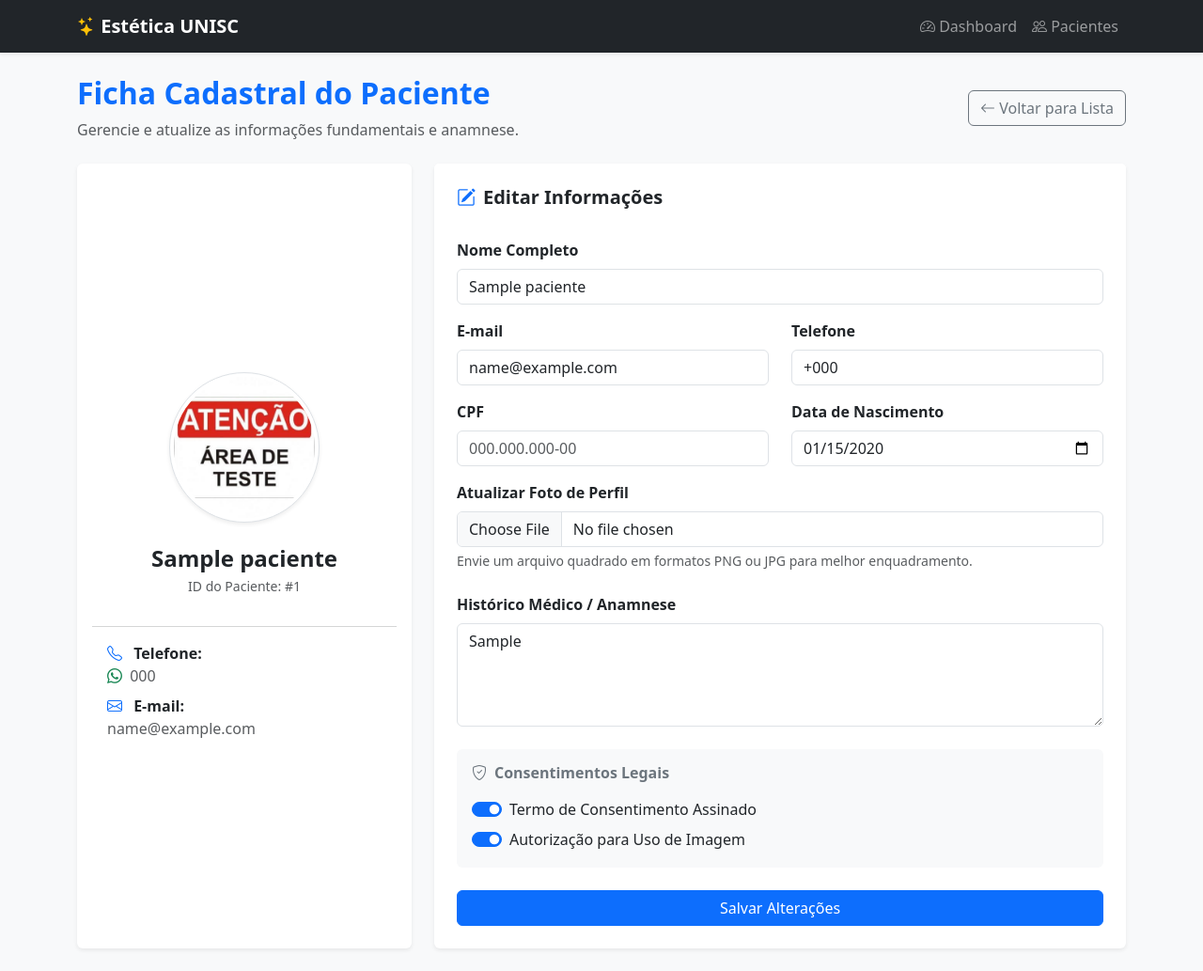
After one commit to FabricioGMV/Clinica_Estetica_UNISC, a Flask app: page /paciente/1/detalhes in a window 1280 px wide. The commit adds this page. Shown: the whole page at 94% size. Run offline with Flask 3, Linux system fonts and the light colour scheme; tables that the repository leaves empty hold one stand-in row (values such as "Sample post").

Commit message:
criacao da pagina de detalhamento do perfil do paciente, adicionar botao de perfil na pagina de lista de perfis, alterando rotaspara a nova pagina.

```diff
--- a/app/controllers/rotas.py
+++ b/app/controllers/rotas.py
@@ -8,7 +8,34 @@ rotas_bp = Blueprint('rotas', __name__)
 #1. Rota principal
 @rotas_bp.route('/')
 def index():
-    return render_template('index.html')
+    conn = get_db_connection()
+
+    # 1. Conta o Total de Pacientes cadastrados
+    total_pacientes = conn.execute("SELECT COUNT(*) FROM pacientes").fetchone()[0]
+
+    # 2. Conta Agendamentos que estão com status 'Aguardando'
+    agendamentos_pendentes = conn.execute("SELECT COUNT(*) FROM agendamentos WHERE status = 'Aguardando'").fetchone()[0]
+
+    # 3. Calcula a Receita do Mês Atual
+    now = datetime.datetime.now()
+    mes_atual_str = f"{now.year}-{now.month:02d}"
+
+    receita_bruta = conn.execute(
+        "SELECT SUM(valor_cobrado) FROM agendamentos WHERE status_pagamento = 'Pago' AND status != 'Cancelado' AND data_hora LIKE ?",
+        (f"{mes_atual_str}-%",)
+    ).fetchone()[0]
+
+    # Se não houver receita, garante que seja 0. Se houver, formata para o padrão Brasileiro (ex: 1.200,50)
+    receita_total = float(receita_bruta) if receita_bruta else 0.0
+    receita_formatada = "{:,.2f}".format(receita_total).replace(',', 'X').replace('.', ',').replace('X', '.')
+
+    conn.close()
+
+    # Envia todos esses dados para o seu index.html
+    return render_template('index.html',
+                           total_pacientes=total_pacientes,
+                           agendamentos_pendentes=agendamentos_pendentes,
+                           receita_total=receita_formatada)
 
 #2. Rota da lista de pacientes
 @rotas_bp.route('/pacientes')
@@ -54,7 +81,41 @@ def perfil_paciente(id):
 
     return render_template('perfil_paciente.html', paciente=paciente, agendamentos=agendamentos_ordenados)
 
-#5. Rota para agendar nova consulta
+#5. Rota para Visualizar Detalhes e Editar dados/foto do Paciente
+@rotas_bp.route('/paciente/<int:id>/detalhes', methods=['GET', 'POST'])
+def detalhes_paciente(id):
+    paciente = paciente_service.obter_paciente(id)
+
+    if request.method == 'POST':
+        # Aqui enviamos tanto os dados textuais quanto os arquivos (foto)
+        # Se o seu paciente_service.atualizar_pacientes não aceitar arquivos ainda,
+        # você pode tratar o upload da foto diretamente aqui ou passar request.files
+        paciente_service.atualizar_pacientes(id, request.form)
+
+        # Exemplo de tratamento de foto direto na rota se preferir simplificar:
+        if 'foto_perfil' in request.files:
+            file = request.files['foto_perfil']
+            if file and file.filename != '':
+                # Supondo que você salve na pasta correspondente
+                filename = f"paciente_{id}.jpg"
+                import os
+                # Define o caminho para a pasta static do projeto
+                basedir = os.path.abspath(os.path.dirname(os.path.dirname(__file__)))
+                upload_path = os.path.join(basedir, 'app', 'static', 'uploads', 'perfis')
+                os.makedirs(upload_path, exist_ok=True)
+                file.save(os.path.join(upload_path, filename))
+
+                # Salva o caminho/nome da foto no banco de dados se tiver a coluna
+                conn = get_db_connection()
+                conn.execute('UPDATE pacientes SET email = ? WHERE id = ?', (paciente['email'], id)) # Ajuste conforme seu banco
+                conn.close()
+
+        flash('Dados do paciente atualizados com sucesso!', 'success')
+        return redirect(url_for('rotas.detalhes_paciente', id=id))
+
+    return render_template('detalhes_paciente.html', paciente=paciente)
+
+#6. Rota para agendar nova consulta
 @rotas_bp.route('/paciente/<int:id>/agendar', methods=['GET', 'POST'])
 def novo_agendamento(id):
     paciente = paciente_service.obter_paciente(id)
@@ -66,7 +127,7 @@ def novo_agendamento(id):
 
     return render_template('form_agendamento.html', paciente=paciente)
 
-#6. Rota para editar paciente
+#7. Rota para editar paciente
 @rotas_bp.route('/paciente/<int:id>/editar', methods=['GET', 'POST'])
 def editar_paciente(id):
     paciente = paciente_service.obter_paciente(id)
@@ -77,7 +138,7 @@ def editar_paciente(id):
 
     return render_template('form_paciente.html', paciente=paciente)
 
-#7. Rota para editar agendamento (CORRIGIDA A PROTEÇÃO DOS CAMPOS BLOQUEADOS)
+#8. Rota para editar agendamento (CORRIGIDA A PROTEÇÃO DOS CAMPOS BLOQUEADOS)
 @rotas_bp.route('/agendamento/<int:id>/editar', methods=['GET', 'POST'])
 def editar_agendamento(id):
     agendamento = dict(agendamento_service.obter_agendamento(id)) # Transformado em dicionário
@@ -109,14 +170,14 @@ def editar_agendamento(id):
 
     return render_template('form_agendamento.html', agendamento=agendamento, paciente=paciente, qtd_sessoes=qtd_sessoes)
 
-#8. Rota para editar pagamento do agendamento
+#9. Rota para editar pagamento do agendamento
 @rotas_bp.route('/agendamento/<int:id>/pagar', methods=['POST'])
 def pagar_agendamento(id):
     agendamento = agendamento_service.obter_agendamento(id)
     agendamento_service.confirmar_pagamento_e_agendamento(id)
     return redirect(url_for('rotas.perfil_paciente', id=agendamento['paciente_id']))
 
-#9. Rota para registrar sessão (ATUALIZADA PARA INJETAR QTD_SESSOES NO TEMPLATE)
+#10. Rota para registrar sessão (ATUALIZADA PARA INJETAR QTD_SESSOES NO TEMPLATE)
 @rotas_bp.route('/agendamento/<int:id>/registrar_sessao', methods=['GET', 'POST'])
 def registrar_sessao(id):
     agendamento = agendamento_service.obter_agendamento(id)
@@ -134,7 +195,7 @@ def registrar_sessao(id):
     # Repassado "qtd_sessoes" para que o form_procedimento saiba se exige retorno ou não
     return render_template('form_procedimento.html', agendamento=agendamento, paciente=paciente, qtd_sessoes=qtd_sessoes)
 
-#10. Rota inteligente para Finalizar ou Cancelar via botões rápidos (Modal do perfil)
+#11. Rota inteligente para Finalizar ou Cancelar via botões rápidos (Modal do perfil)
 @rotas_bp.route('/agendamento/<int:id>/mudar_status/<novo_status>', methods=['POST'])
 def mudar_status_agendamento(id, novo_status):
     conn = get_db_connection()
@@ -147,7 +208,7 @@ def mudar_status_agendamento(id, novo_status):
 
     return redirect(url_for('rotas.perfil_paciente', id=agendamento['paciente_id']))
 
-#11. Rota para visualizar todas as sessões de um procedimento específico de forma detalhada
+#12. Rota para visualizar todas as sessões de um procedimento específico de forma detalhada
 @rotas_bp.route('/agendamento/<int:id>/sessoes')
 def ver_sessoes_detalhadas(id):
     agendamento = agendamento_service.obter_agendamento(id)
@@ -156,7 +217,7 @@ def ver_sessoes_detalhadas(id):
 
     return render_template('sessoes_detalhadas.html', agendamento=agendamento, paciente=paciente, sessoes=sessoes)
 
-#12. Rota opcional para editar apenas a data de retorno de uma sessão específica (enquanto pendente)
+#13. Rota opcional para editar apenas a data de retorno de uma sessão específica (enquanto pendente)
 @rotas_bp.route('/sessao/<int:sessao_id>/editar_retorno', methods=['POST'])
 def editar_retorno(sessao_id):
     nova_data = request.form.get('data_hora_retorno')
@@ -172,7 +233,7 @@ def editar_retorno(sessao_id):
     conn.close()
     return redirect(url_for('rotas.ver_sessoes_detalhadas', id=sessao['agendamento_id']))
 
-#13. Rota do Painel Financeiro
+#14. Rota do Painel Financeiro
 @rotas_bp.route('/financeiro')
 def financeiro():
     conn = get_db_connection()
@@ -260,7 +321,7 @@ def financeiro():
                                'procedimento': procedimento
                            })
 
-#14. Rota de Estatísticas (Foco Operacional e Clínico)
+#15. Rota de Estatísticas (Foco Operacional e Clínico)
 @rotas_bp.route('/estatisticas')
 def estatisticas():
     conn = get_db_connection()
@@ -298,7 +359,7 @@ def estatisticas():
                            dados_procedimentos=dados_procedimentos)
 
 
-#15. Rota de Relatórios (Foco em Vendas, BI e Exportação)
+#16. Rota de Relatórios (Foco em Vendas, BI e Exportação)
 @rotas_bp.route('/relatorios')
 def relatorios():
     conn = get_db_connection()
--- /dev/null
+++ b/app/templates/detalhes_paciente.html
@@ -0,0 +1,264 @@
+{% extends 'base.html' %}
+
+{% block title %}Detalhes de {{ paciente.nome_completo }} - Estética UNISC{% endblock %}
+
+{% block content %}
+<div class="row mb-4">
+    <div class="col-12 d-flex justify-content-between align-items-center">
+        <div>
+            <h2 class="text-primary fw-bold">Ficha Cadastral do Paciente</h2>
+            <p class="text-muted mb-0">Gerencie e atualize as informações fundamentais e anamnese.</p>
+        </div>
+        <a href="/pacientes" class="btn btn-outline-secondary">
+            <i class="bi bi-arrow-left"></i> Voltar para Lista
+        </a>
+    </div>
+</div>
+
+<div class="row">
+    <div class="col-lg-4 mb-4">
+        <div class="card shadow-sm border-0 h-100 text-center">
+            <div class="card-body d-flex flex-column justify-content-center align-items-center py-5">
+                <div class="mb-4 position-relative">
+                    <img src="/static/uploads/perfis/paciente_{{ paciente.id }}.jpg"
+                         onerror="this.src='https://cdn-icons-png.flaticon.com/512/3135/3135715.png'"
+                         alt="Foto de {{ paciente.nome_completo }}"
+                         class="rounded-circle img-thumbnail shadow-sm"
+                         style="width: 160px; height: 160px; object-fit: cover;">
+                </div>
+
+                <h4 class="fw-bold text-dark mb-1">{{ paciente.nome_completo }}</h4>
+                <p class="text-muted small mb-3">ID do Paciente: #{{ paciente.id }}</p>
+
+                <hr class="w-100 text-muted my-3">
+
+                <div class="text-start w-100 px-3">
+                    <p class="mb-2">
+                        <strong><i class="bi bi-telephone text-primary me-2"></i> Telefone:</strong> <br>
+                        {% if paciente.telefone %}
+                            <a href="https://wa.me/{{ paciente.telefone | replace('+', '') | replace(' ', '') | replace('-', '') }}" target="_blank" class="text-decoration-none">
+                                <i class="bi bi-whatsapp text-success me-1"></i>
+                                <span class="text-muted">{{ paciente.telefone[:3] ~ ' ' ~ paciente.telefone[3:5] ~ ' ' ~ paciente.telefone[5:10] ~ '-' ~ paciente.telefone[10:] if paciente.telefone and paciente.telefone|length >= 13 else paciente.telefone }}</span>
+                            </a>
+                        {% else %}
+                            <span class="text-muted">Não informado</span>
+                        {% endif %}
+                    </p>
+                    <p class="mb-0"><strong><i class="bi bi-envelope text-primary me-2"></i> E-mail:</strong> <br><span class="text-muted text-break">{{ paciente.email or 'Não informado' }}</span></p>
+                </div>
+            </div>
+        </div>
+    </div>
+
+    <div class="col-lg-8 mb-4">
+        <div class="card shadow-sm border-0">
+            <div class="card-header bg-white border-0 pt-4 px-4">
+                <h5 class="fw-bold text-dark mb-0"><i class="bi bi-pencil-square text-primary me-2"></i>Editar Informações</h5>
+            </div>
+            <div class="card-body p-4">
+                <form id="formDetalhesPaciente" action="/paciente/{{ paciente.id }}/detalhes" method="POST" enctype="multipart/form-data">
+
+                    <div class="row mb-3">
+                        <div class="col-md-12">
+                            <label for="nome_completo" class="form-label fw-semibold">Nome Completo</label>
+                            <input type="text" class="form-control" id="nome_completo" name="nome_completo" value="{{ paciente.nome_completo }}" required>
+                        </div>
+                    </div>
+
+                    <div class="row mb-3">
+                        <div class="col-md-6">
+                            <label for="email" class="form-label fw-semibold">E-mail</label>
+                            <input type="email" class="form-control" id="email" name="email" value="{{ paciente.email or '' }}">
+                        </div>
+                        <div class="col-md-6">
+                            <label for="telefone" class="form-label fw-semibold">Telefone</label>
+                            <input type="text" class="form-control" id="telefone" name="telefone" value="{{ paciente.telefone or '' }}" placeholder="+55 11 90000-0000 ou +1 555...">
+                        </div>
+                    </div>
+
+                    <div class="row mb-3">
+                        <div class="col-md-6">
+                            <label for="cpf" class="form-label fw-semibold">CPF</label>
+                            <input type="text" class="form-control" id="cpf" name="cpf" value="{{ paciente.cpf or '' }}" placeholder="000.000.000-00">
+                        </div>
+                        <div class="col-md-6">
+                            <label for="data_nascimento" class="form-label fw-semibold">Data de Nascimento</label>
+                            <input type="date" class="form-control" id="data_nascimento" name="data_nascimento" value="{{ paciente.data_nascimento or '' }}">
+                        </div>
+                    </div>
+
+                    <div class="row mb-4">
+                        <div class="col-md-12">
+                            <label for="foto_perfil" class="form-label fw-semibold">Atualizar Foto de Perfil</label>
+                            <input type="file" class="form-control" id="foto_perfil" name="foto_perfil" accept="image/*">
+                            <div class="form-text">Envie um arquivo quadrado em formatos PNG ou JPG para melhor enquadramento.</div>
+                        </div>
+                    </div>
+
+                    <div class="mb-4">
+                        <label for="historico_medico" class="form-label fw-semibold">Histórico Médico / Anamnese</label>
+                        <textarea class="form-control" id="historico_medico" name="historico_medico" rows="4">{{ paciente.historico_medico or '' }}</textarea>
+                    </div>
+
+                    <div class="card bg-light border-0 p-3 mb-4">
+                        <h6 class="fw-bold text-secondary mb-3"><i class="bi bi-shield-check me-2"></i>Consentimentos Legais</h6>
+                        <div class="form-check form-switch mb-2">
+                            <input class="form-check-input" type="checkbox" role="switch" id="termo_consentimento" name="termo_consentimento" value="1" {% if paciente.termo_consentimento %}checked{% endif %}>
+                            <label class="form-check-label text-dark" for="termo_consentimento">Termo de Consentimento Assinado</label>
+                        </div>
+                        <div class="form-check form-switch">
+                            <input class="form-check-input" type="checkbox" role="switch" id="autorizacao_imagem" name="autorizacao_imagem" value="1" {% if paciente.autorizacao_imagem %}checked{% endif %}>
+                            <label class="form-check-label text-dark" for="autorizacao_imagem">Autorização para Uso de Imagem</label>
+                        </div>
+                    </div>
+
+                    <button type="submit" class="btn btn-primary w-100">Salvar Alterações</button>
+                </form>
+            </div>
+        </div>
+    </div>
+</div>
+{% endblock %}
+
+{% block scripts %}
+<script>
+    document.addEventListener('DOMContentLoaded', () => {
+        const cpfInput = document.getElementById('cpf');
+        const telInput = document.getElementById('telefone');
+        const dataInput = document.getElementById('data_nascimento');
+        const form = document.getElementById('formDetalhesPaciente');
+
+        // --- Máscara CPF (XXX.XXX.XXX-XX) ---
+        if (cpfInput) {
+            cpfInput.addEventListener('input', function (e) {
+                let v = e.target.value.replace(/\D/g, '');
+                if (v.length > 11) v = v.substring(0, 11);
+                v = v.replace(/(\d{3})(\d)/, '$1.$2');
+                v = v.replace(/(\d{3})(\d)/, '$1.$2');
+                v = v.replace(/(\d{3})(\d{1,2})$/, '$1-$2');
+                e.target.value = v;
+            });
+
+            // Dispara evento para formatar caso já venha preenchido do banco
+            if(cpfInput.value) {
+                cpfInput.dispatchEvent(new Event('input'));
+            }
+        }
+
+        // --- Nova Máscara Dinâmica de Telefone ---
+        if (telInput) {
+            telInput.addEventListener('input', function (e) {
+                let raw = e.target.value;
+                // Mantém apenas o '+' e os números
+                let v = raw.replace(/[^\d+]/g, '');
+
+                if (v.length === 0) {
+                    e.target.value = '';
+                    return;
+                }
+
+                // Força que a string inicie com '+'
+                if (v[0] !== '+') {
+                    v = '+' + v.replace(/\+/g, '');
+                } else {
+                    v = '+' + v.substring(1).replace(/\+/g, '');
+                }
+
+                // Regra: Se for +55, aplica a máscara Brasileira
+                if (v.startsWith('+55')) {
+                    let numerosBr = v.substring(3);
+                    if (numerosBr.length > 11) numerosBr = numerosBr.substring(0, 11);
+
+                    let masked = '+55';
+                    if (numerosBr.length > 0) {
+                        masked += ' ' + numerosBr.substring(0, 2);
+                    }
+                    if (numerosBr.length > 2) {
+                        if (numerosBr.length <= 10) {
+                            masked += ' ' + numerosBr.substring(2, 6);
+                            if (numerosBr.length > 6) {
+                                masked += '-' + numerosBr.substring(6, 10);
+                            }
+                        } else {
+                            masked += ' ' + numerosBr.substring(2, 7);
+                            masked += '-' + numerosBr.substring(7, 11);
+                        }
+                    }
+                    e.target.value = masked;
+                }
+                // Regra: Se for qualquer outro DDI, máscara livre
+                else {
+                    if (v.length > 16) v = v.substring(0, 16);
+                    e.target.value = v;
+                }
+            });
+
+            // Dispara evento para formatar caso já venha preenchido do banco
+            if(telInput.value) {
+                telInput.dispatchEvent(new Event('input'));
+            }
+        }
+
+        // --- Validações de Envio ao Salvar ---
+        if (form) {
+            form.addEventListener('submit', function(e) {
+
+                // 1. Validação da Data de Nascimento
+                if (dataInput && dataInput.value) {
+                    let anoDigitado = parseInt(dataInput.value.split('-')[0]);
+                    let anoAtual = new Date().getFullYear();
+
+                    if (anoDigitado < 1900 || anoDigitado > anoAtual) {
+                        e.preventDefault();
+                        alert(`Erro: O ano de nascimento (${anoDigitado}) é inválido. Insira um ano entre 1900 e ${anoAtual}.`);
+                        dataInput.focus();
+                        return;
+                    }
+                }
+
+                // 2. Validação do CPF: Se preenchido, DEVE ter 11 números
+                if (cpfInput && cpfInput.value) {
+                    let cpfNumeros = cpfInput.value.replace(/\D/g, '');
+                    if (cpfNumeros.length > 0 && cpfNumeros.length !== 11) {
+                        e.preventDefault();
+                        alert('Erro: O CPF precisa ter exatamente 11 dígitos.');
+                        cpfInput.focus();
+                        return;
+                    }
+                }
+
+                // 3. Validação Flexível do Telefone
+                if (telInput && telInput.value) {
+                    let textVal = telInput.value;
+                    let telNumeros = textVal.replace(/\D/g, '');
+
+                    if (textVal.startsWith('+55')) {
+                        if (telNumeros.length > 0 && (telNumeros.length < 12 || telNumeros.length > 13)) {
+                            e.preventDefault();
+                            alert('Erro: Para números do Brasil (+55), insira o DDD e o número correto (10 ou 11 dígitos).');
+                            telInput.focus();
+                            return;
+                        }
+                    }
+                    else {
+                        if (telNumeros.length > 0 && telNumeros.length < 8) {
+                            e.preventDefault();
+                            alert('Erro: O telefone internacional parece muito curto. Verifique o DDI e o número.');
+                            telInput.focus();
+                            return;
+                        }
+                    }
+                }
+
+                // 4. Limpeza final para salvar no Banco de Dados
+                if (cpfInput && cpfInput.value) {
+                    cpfInput.value = cpfInput.value.replace(/\D/g, '');
+                }
+                if (telInput && telInput.value) {
+                    telInput.value = telInput.value.replace(/[^\d+]/g, '');
+                }
+            });
+        }
+    });
+</script>
+{% endblock %}
--- a/app/templates/pacientes.html
+++ b/app/templates/pacientes.html
@@ -34,6 +34,7 @@
 
                     <td class="text-end">
                         <a href="/paciente/{{ p.id }}" class="btn btn-sm btn-outline-primary">Ver Histórico</a>
+                        <a href="/paciente/{{ p.id }}/detalhes" class="btn btn-sm btn-outline-primary">Perfil</a>
                     </td>
                 </tr>
                 {% else %}
```
Also changed, not shown: app/app/static/uploads/perfis/paciente_1.jpg (added).
